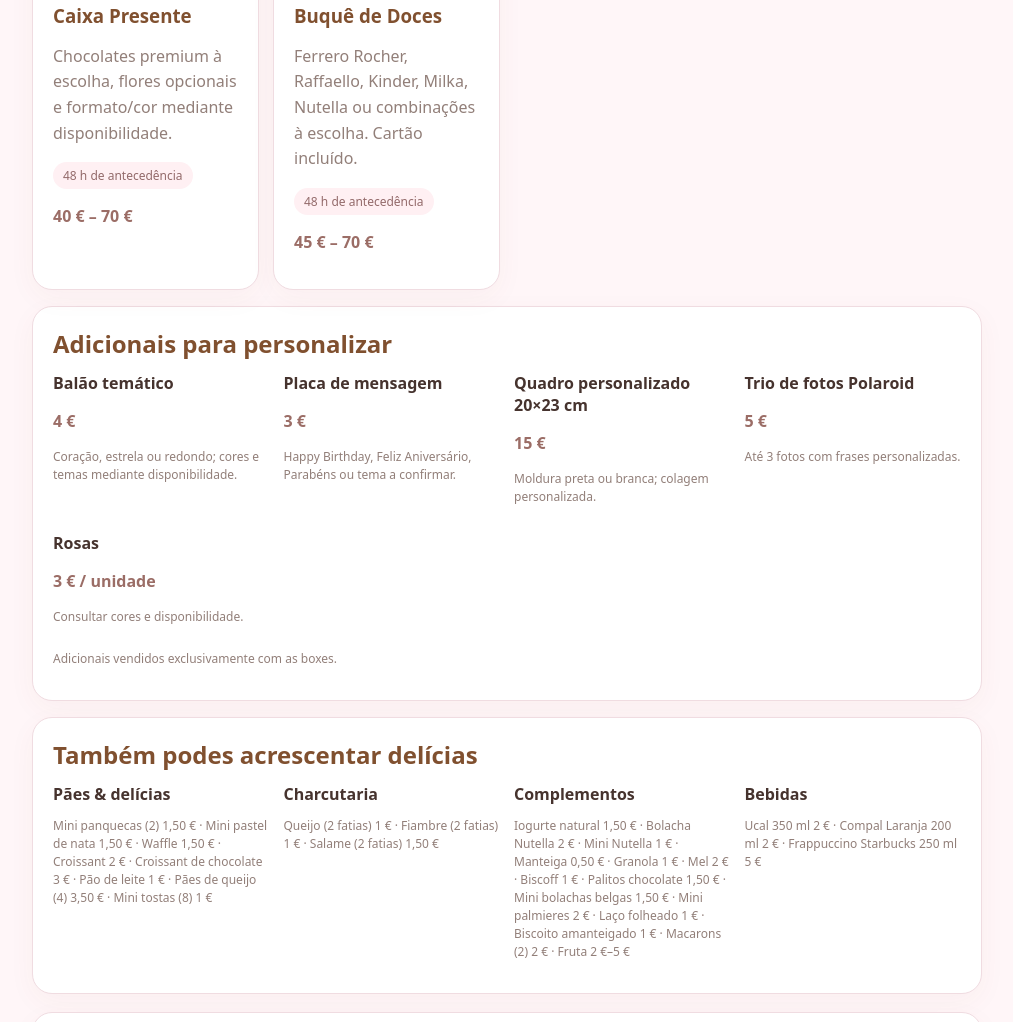
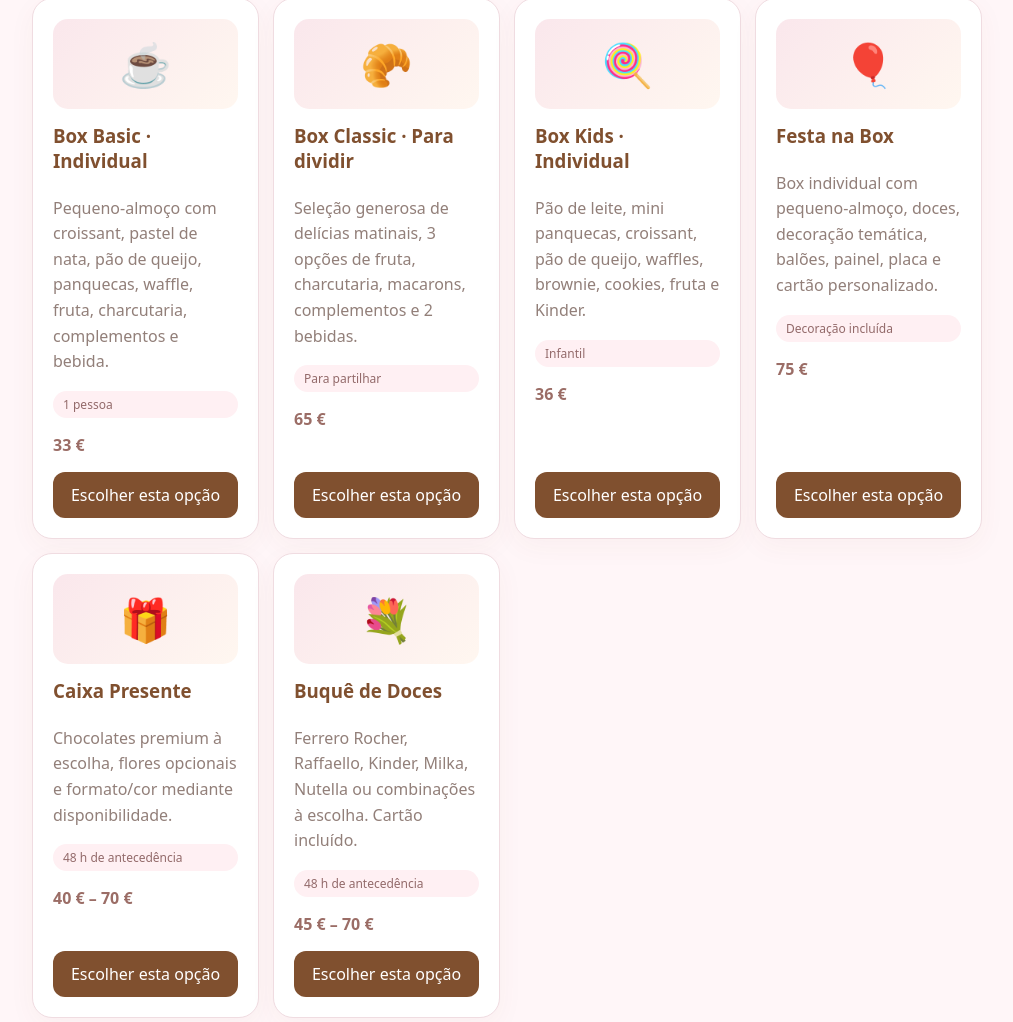
Before and after one commit to pedrocorreiauber25-max/My-box-in-love, a plain HTML site: page loja/index.html in a window 1280 px wide. Shown: the part 1152-2174 px from the top of the page, without its empty margins (133-1146 px from the left). Drawn offline with nearby package versions, Linux system fonts and the light colour scheme.

Commit message:
Melhora menu da loja com galeria original e seleção direta de produtos

```diff
--- a/loja/index.html
+++ b/loja/index.html
@@ -36,6 +36,16 @@ textarea{min-height:90px;resize:vertical}.row{display:grid;grid-template-columns
 footer{text-align:center;padding:26px;color:#927f79;font-size:13px}
 @media(max-width:520px){.row{grid-template-columns:1fr}header{padding-top:28px}.photo-gallery{padding:10px}.photo-gallery img{border-radius:10px}}
 
+
+.menu-gallery{max-width:980px;margin:18px auto 0;padding:0 15px}
+.menu-gallery figure{margin:0;background:#fff;border:1px solid var(--line);border-radius:20px;overflow:hidden;box-shadow:0 8px 28px #80502f0b}
+.menu-gallery img{display:block;width:100%;height:auto;max-height:560px;object-fit:contain;background:#fff7f8}
+.menu-gallery figcaption{text-align:center;padding:12px;color:#80645c;font-size:13px}
+.product .choose-product{width:100%;margin-top:12px;border:0;border-radius:12px;padding:12px 14px;background:#80502f;color:#fff;font-weight:800;font:inherit;cursor:pointer}
+.product .choose-product:focus-visible{outline:3px solid #e9b8c2;outline-offset:3px}
+.product{display:flex;flex-direction:column}
+.product .choose-product{margin-top:auto}
+
 </style>
 <link rel="stylesheet" href="https://unpkg.com/leaflet@1.9.4/dist/leaflet.css" integrity="sha256-p4NxAoJBhIIN+hmNHrzRCf9tD/miZyoHS5obTRR9BMY=" crossorigin="">
 <style>
@@ -54,6 +64,7 @@ footer{text-align:center;padding:26px;color:#927f79;font-size:13px}
 <h1>MY BOX</h1><div class="script">in love</div>
 <p>Pequenos momentos, grandes emoções. ❤️</p>
 </header>
+<section class="menu-gallery" aria-label="Fotografias originais My Box in Love"><figure><img src="https://raw.githubusercontent.com/pedrocorreiauber25-max/My-box-in-love/main/assets/galeria-produtos.webp" alt="Fotografias originais dos produtos My Box in Love" loading="eager"><figcaption>As nossas boxes e presentes, preparados com carinho ❤️</figcaption></figure></section>
 <main>
 <section class="intro">
 <div class="eyebrow">Feito com carinho, pensado em ti</div>
@@ -61,12 +72,12 @@ footer{text-align:center;padding:26px;color:#927f79;font-size:13px}
 <p class="muted">Escolhe uma ideia, conta-nos o que imaginas e preparamos contigo uma box especial.</p><p class="note">Boxes: mínimo de 24 horas. Caixas Presente e Buquês: mínimo de 48 horas.</p><p class="note">Clube My Box in Love: 5% de desconto na 3.ª encomenda e 10% na 5.ª encomenda entregue.</p>
 </section>
 <section class="grid" aria-label="Boxes disponíveis">
-<article class="card product" data-product-key="box-basic-individual"><div class="product-icon">☕</div><h3>Box Basic · Individual</h3><p class="muted">Pequeno-almoço com croissant, pastel de nata, pão de queijo, panquecas, waffle, fruta, charcutaria, complementos e bebida.</p><span class="pill">1 pessoa</span><p class="price">33 €</p></article>
-<article class="card product" data-product-key="box-classic-para-dividir"><div class="product-icon">🥐</div><h3>Box Classic · Para dividir</h3><p class="muted">Seleção generosa de delícias matinais, 3 opções de fruta, charcutaria, macarons, complementos e 2 bebidas.</p><span class="pill">Para partilhar</span><p class="price">65 €</p></article>
-<article class="card product" data-product-key="box-kids-individual"><div class="product-icon">🍭</div><h3>Box Kids · Individual</h3><p class="muted">Pão de leite, mini panquecas, croissant, pão de queijo, waffles, brownie, cookies, fruta e Kinder.</p><span class="pill">Infantil</span><p class="price">36 €</p></article>
-<article class="card product" data-product-key="festa-na-box"><div class="product-icon">🎈</div><h3>Festa na Box</h3><p class="muted">Box individual com pequeno-almoço, doces, decoração temática, balões, painel, placa e cartão personalizado.</p><span class="pill">Decoração incluída</span><p class="price">75 €</p></article>
-<article class="card product" data-product-key="caixa-presente"><div class="product-icon">🎁</div><h3>Caixa Presente</h3><p class="muted">Chocolates premium à escolha, flores opcionais e formato/cor mediante disponibilidade.</p><span class="pill">48 h de antecedência</span><p class="price">40 € – 70 €</p></article>
-<article class="card product" data-product-key="buque-de-doces"><div class="product-icon">💐</div><h3>Buquê de Doces</h3><p class="muted">Ferrero Rocher, Raffaello, Kinder, Milka, Nutella ou combinações à escolha. Cartão incluído.</p><span class="pill">48 h de antecedência</span><p class="price">45 € – 70 €</p></article>
+<article class="card product" data-product-key="box-basic-individual"><div class="product-icon">☕</div><h3>Box Basic · Individual</h3><p class="muted">Pequeno-almoço com croissant, pastel de nata, pão de queijo, panquecas, waffle, fruta, charcutaria, complementos e bebida.</p><span class="pill">1 pessoa</span><p class="price">33 €</p><button class="choose-product" type="button" onclick="chooseMenuProduct('box-basic-individual')">Escolher esta opção</button></article>
+<article class="card product" data-product-key="box-classic-para-dividir"><div class="product-icon">🥐</div><h3>Box Classic · Para dividir</h3><p class="muted">Seleção generosa de delícias matinais, 3 opções de fruta, charcutaria, macarons, complementos e 2 bebidas.</p><span class="pill">Para partilhar</span><p class="price">65 €</p><button class="choose-product" type="button" onclick="chooseMenuProduct('box-classic-para-dividir')">Escolher esta opção</button></article>
+<article class="card product" data-product-key="box-kids-individual"><div class="product-icon">🍭</div><h3>Box Kids · Individual</h3><p class="muted">Pão de leite, mini panquecas, croissant, pão de queijo, waffles, brownie, cookies, fruta e Kinder.</p><span class="pill">Infantil</span><p class="price">36 €</p><button class="choose-product" type="button" onclick="chooseMenuProduct('box-kids-individual')">Escolher esta opção</button></article>
+<article class="card product" data-product-key="festa-na-box"><div class="product-icon">🎈</div><h3>Festa na Box</h3><p class="muted">Box individual com pequeno-almoço, doces, decoração temática, balões, painel, placa e cartão personalizado.</p><span class="pill">Decoração incluída</span><p class="price">75 €</p><button class="choose-product" type="button" onclick="chooseMenuProduct('festa-na-box')">Escolher esta opção</button></article>
+<article class="card product" data-product-key="caixa-presente"><div class="product-icon">🎁</div><h3>Caixa Presente</h3><p class="muted">Chocolates premium à escolha, flores opcionais e formato/cor mediante disponibilidade.</p><span class="pill">48 h de antecedência</span><p class="price">40 € – 70 €</p><button class="choose-product" type="button" onclick="chooseMenuProduct('caixa-presente')">Escolher esta opção</button></article>
+<article class="card product" data-product-key="buque-de-doces"><div class="product-icon">💐</div><h3>Buquê de Doces</h3><p class="muted">Ferrero Rocher, Raffaello, Kinder, Milka, Nutella ou combinações à escolha. Cartão incluído.</p><span class="pill">48 h de antecedência</span><p class="price">45 € – 70 €</p><button class="choose-product" type="button" onclick="chooseMenuProduct('buque-de-doces')">Escolher esta opção</button></article>
 </section>
 <section class="card" style="margin-top:16px"><h2>Adicionais para personalizar</h2><div class="grid">
 <div><b>Balão temático</b><p class="price">4 €</p><p class="note">Coração, estrela ou redondo; cores e temas mediante disponibilidade.</p></div>
@@ -385,5 +396,24 @@ footer{text-align:center;padding:26px;color:#927f79;font-size:13px}
 })();
 
 </script>
+
+<script id="menu-product-selection">
+function chooseMenuProduct(key){
+ const options={
+  "box-basic-individual":1,
+  "box-classic-para-dividir":2,
+  "box-kids-individual":3,
+  "festa-na-box":4,
+  "caixa-presente":5,
+  "buque-de-doces":6
+ };
+ const select=document.getElementById('produto');
+ if(!select||!options[key])return;
+ select.selectedIndex=options[key];
+ select.dispatchEvent(new Event('change',{bubbles:true}));
+ document.getElementById('pedido').scrollIntoView({behavior:'smooth',block:'start'});
+}
+</script>
+
 </body>
 </html>
```
